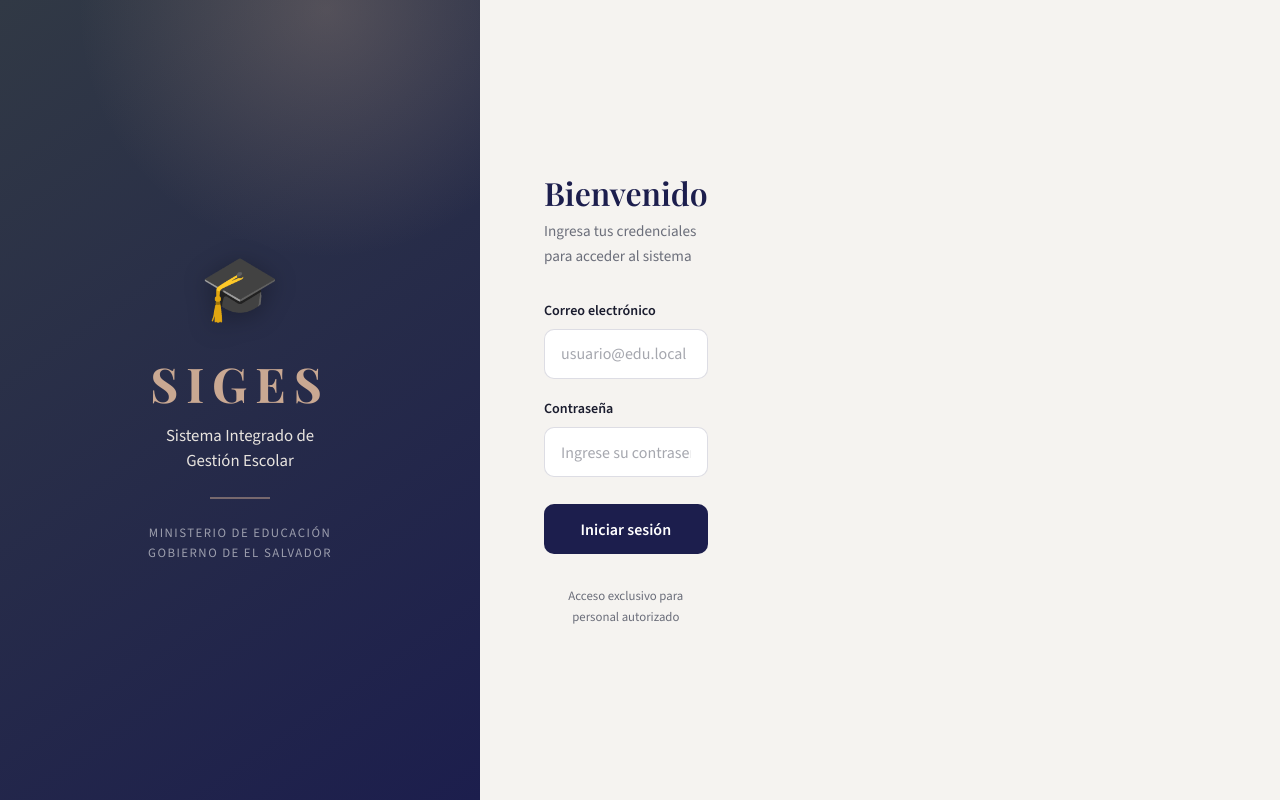
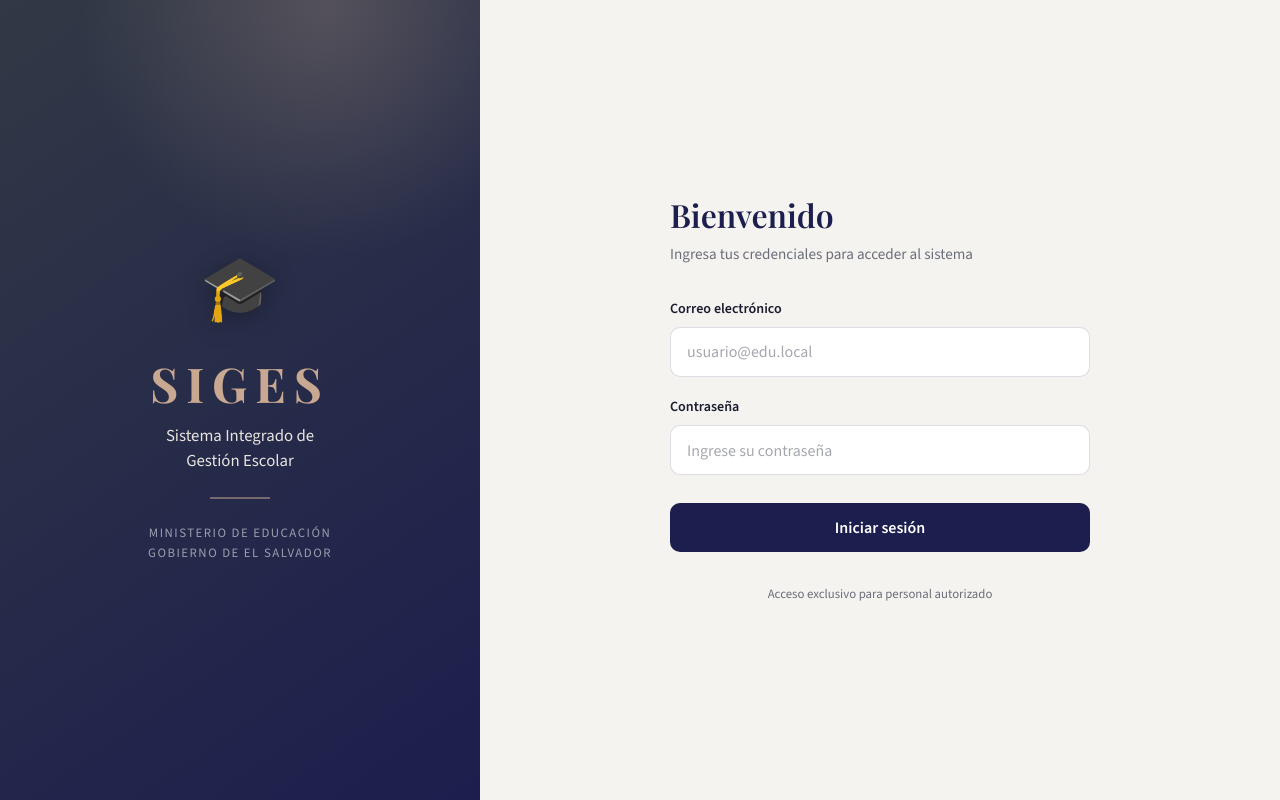
Before and after one commit to SofiaCasty/edu_reg, a FastAPI app: page /login in a window 1280 px wide. Run offline with FastAPI, Linux system fonts and the light colour scheme; some libraries are stand-ins or nearby versions.

Commit message:
fix: content double-offset — remove css grid since sidebar is position:fixed

```diff
--- a/app/static/styles.css
+++ b/app/static/styles.css
@@ -113,8 +113,6 @@ button[type="submit"]:hover, .btn-primary:hover {
 
 /* ── App Shell ── */
 .app-shell {
-  display: grid;
-  grid-template-columns: 260px 1fr;
   min-height: 100vh;
 }
 
@@ -548,7 +546,6 @@ tbody tr:last-child td { border-bottom: none; }
    RESPONSIVE
    ══════════════════════════════════ */
 @media (max-width: 960px) {
-  .app-shell { grid-template-columns: 1fr; }
   .sidebar {
     width: 100%; height: auto;
     position: static; overflow-y: visible;
```
